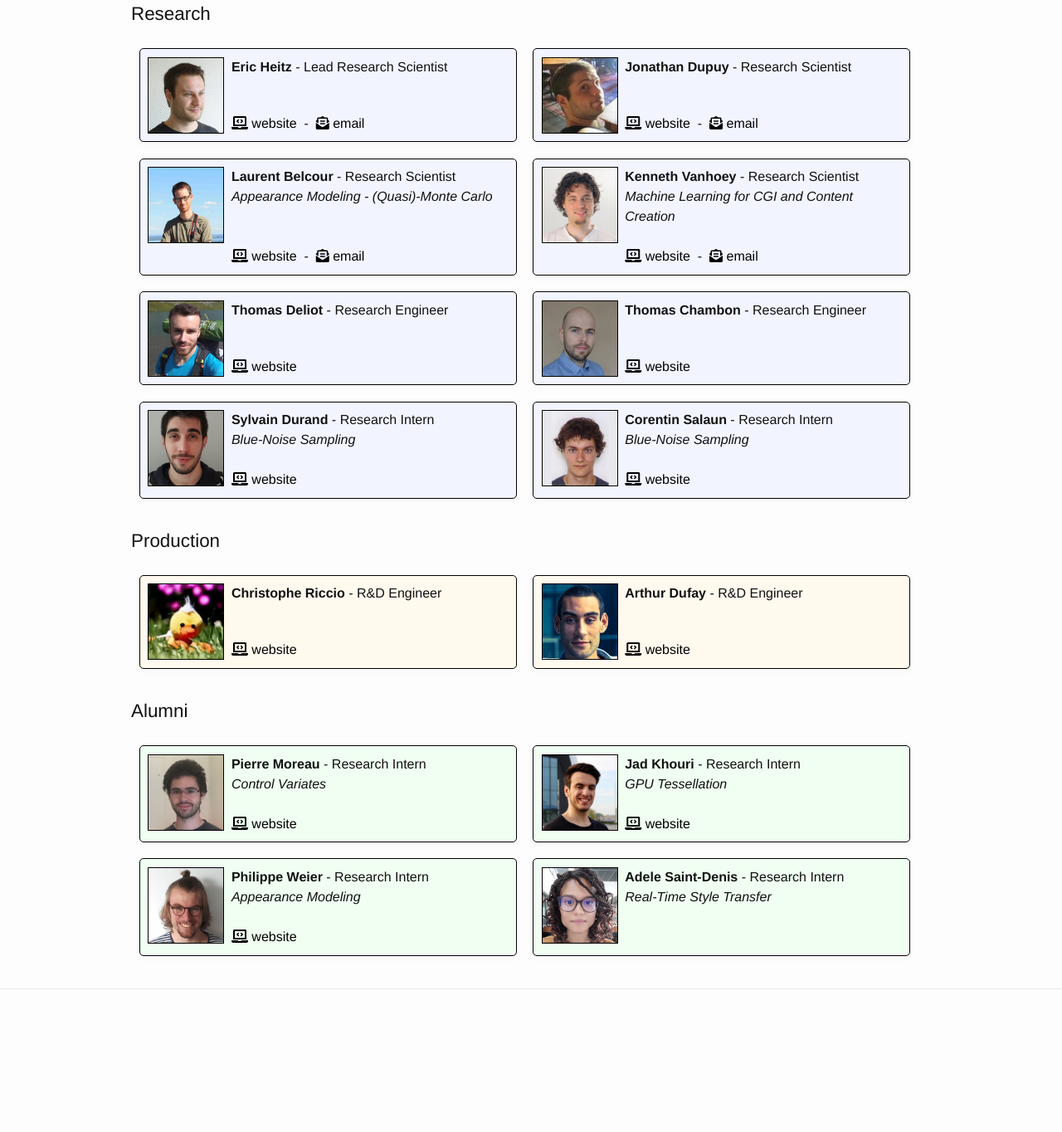
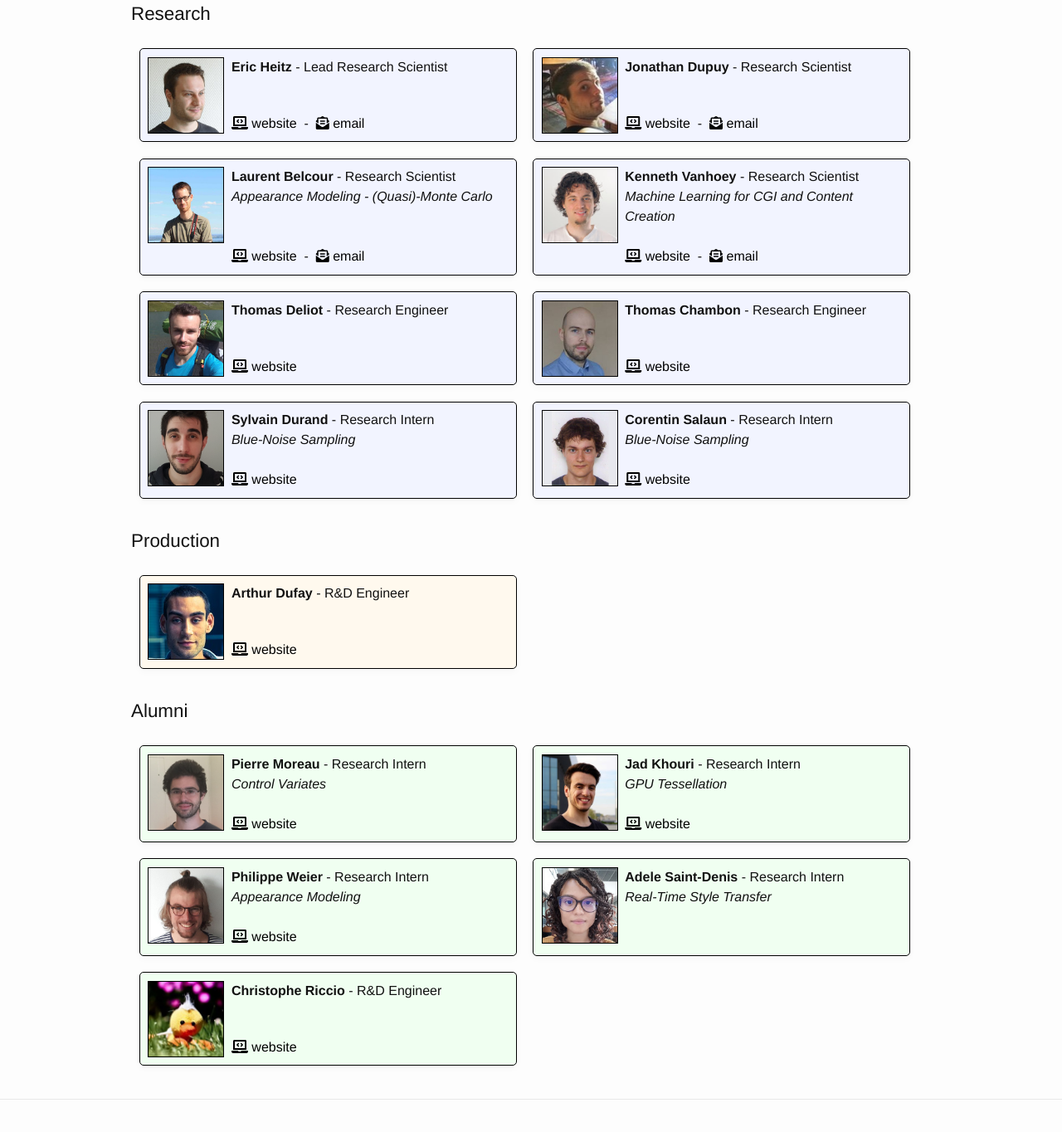
Before and after one commit to unity-grenoble/website, a Jekyll site: the page built from people.html, in a window 1280 px wide and 1400 px high, scrolled down 134 px. Shown: the top 1364 px of the window at 83% size. Built offline with Jekyll 4.4.1, drawn with Linux system fonts in a browser that asks for light colours; before the commit the page ends 1401 px from its top, so only the background shows below that; some of the changed lines change nothing that is shown.

Commit message:
moved christophe to alumni

```diff
--- a/_data/members.yml
+++ b/_data/members.yml
@@ -83,13 +83,13 @@
   center: alumni
   photo: /images/people/adele_saintdenis.jpg
 
+- name: Christophe Riccio
+  title: "R&amp;D Engineer"
+  center: alumni
+  photo: /images/people/christophe_riccio.png
+  url: "http://github.com/g-truc"
 
 # R&D Engineers
-- name: Christophe Riccio
-  title: "R&amp;D Engineer"
-  center: "R&D"
-  photo: /images/people/christophe_riccio.png
-  url: "http://github.com/g-truc"
 
 - name: Arthur Dufay
   title: "R&amp;D Engineer"
```
